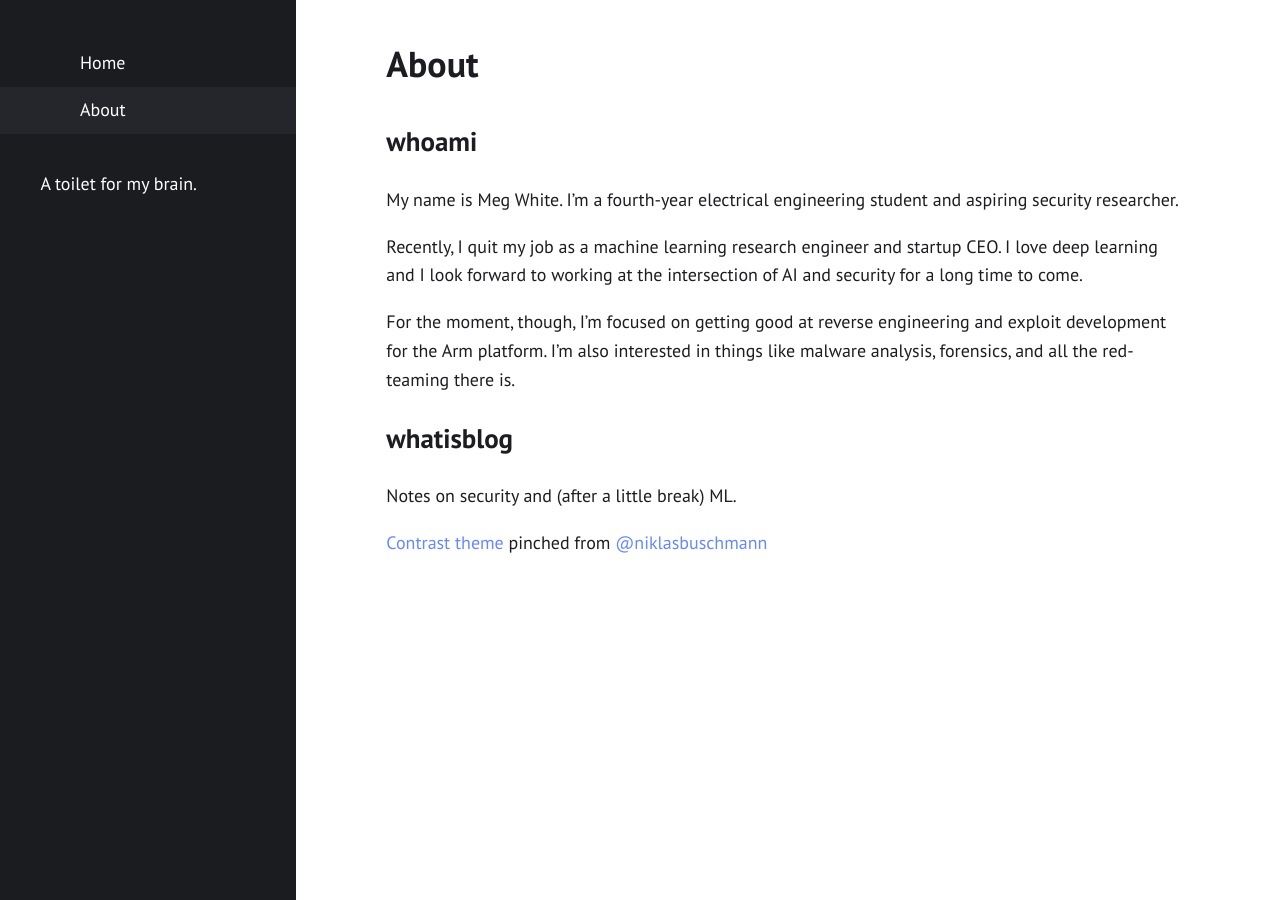
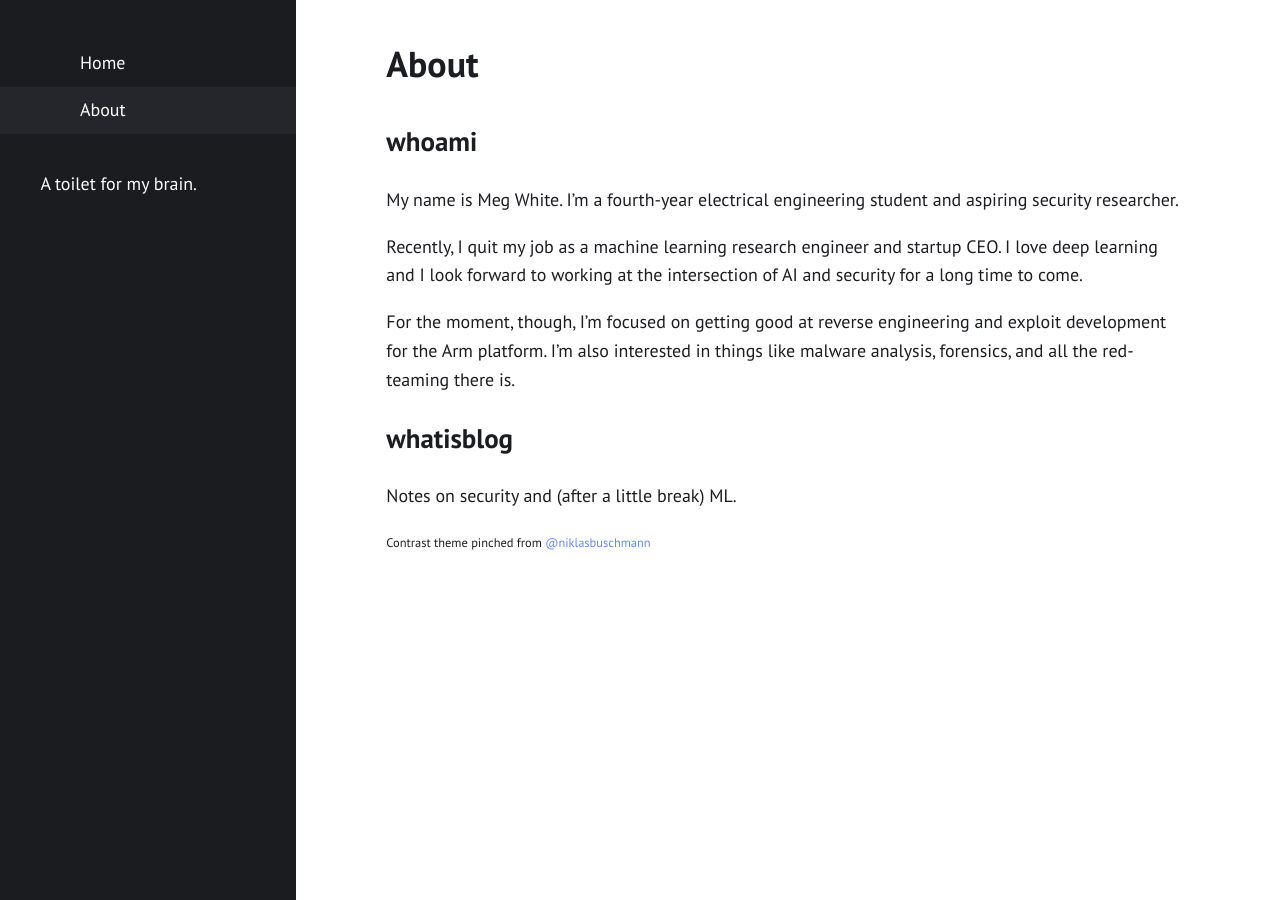
Before and after one commit to unmeg/unmeg.github.io, a Jekyll site: the page built from about.md, in a window 1280 px wide. Built offline with Jekyll 4.4.1, drawn with Linux system fonts in a browser that asks for light colours.

Commit message:
Update about.md

```diff
--- a/about.md
+++ b/about.md
@@ -16,4 +16,4 @@ For the moment, though, I'm focused on getting good at reverse engineering and e
 
 Notes on security and (after a little break) ML.
 
-[Contrast theme](https://github.com/niklasbuschmann/contrast) pinched from [@niklasbuschmann](https://github.com/niklasbuschmann)
+<sub><sup>Contrast theme pinched from [@niklasbuschmann](https://github.com/niklasbuschmann)</sup></sub>
```
